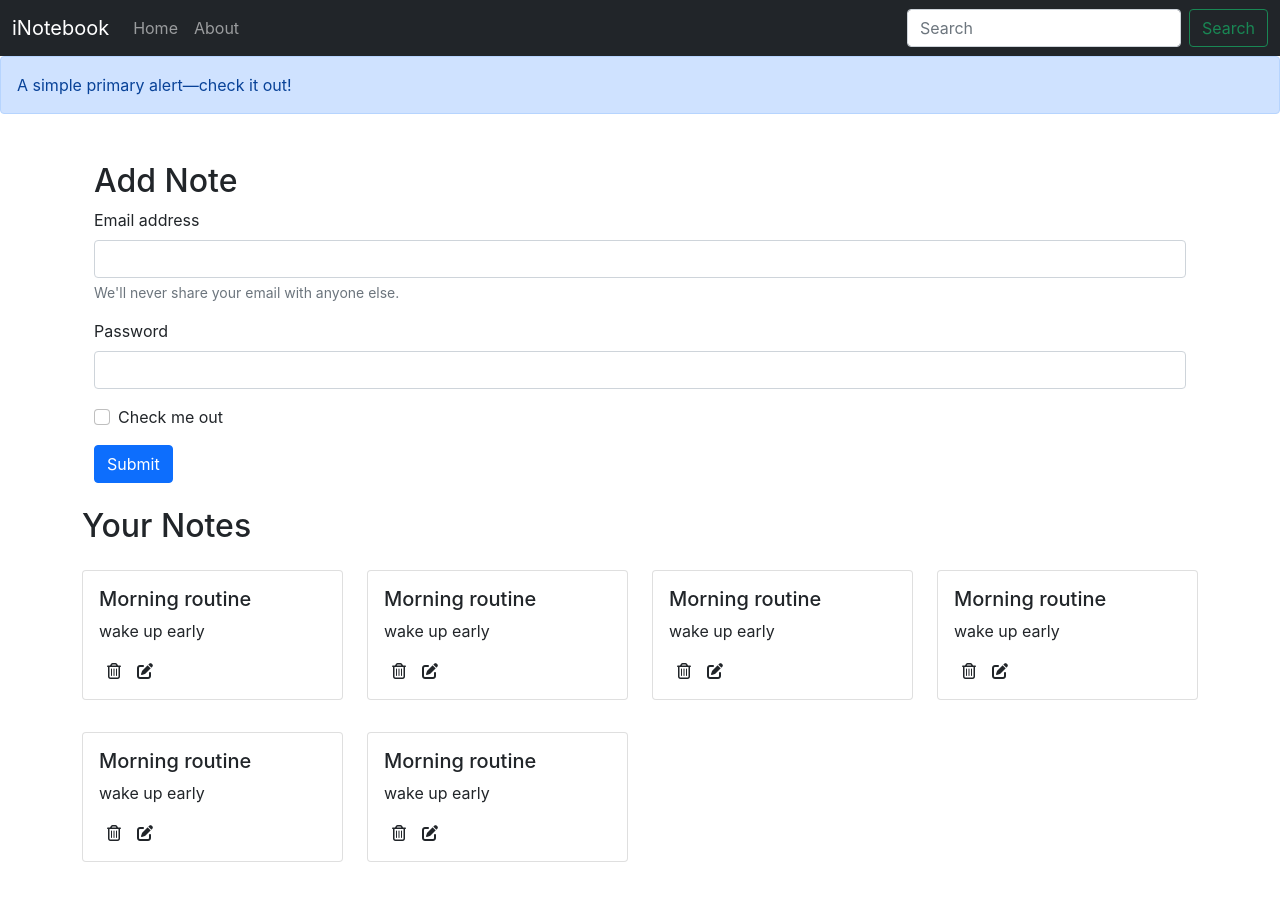
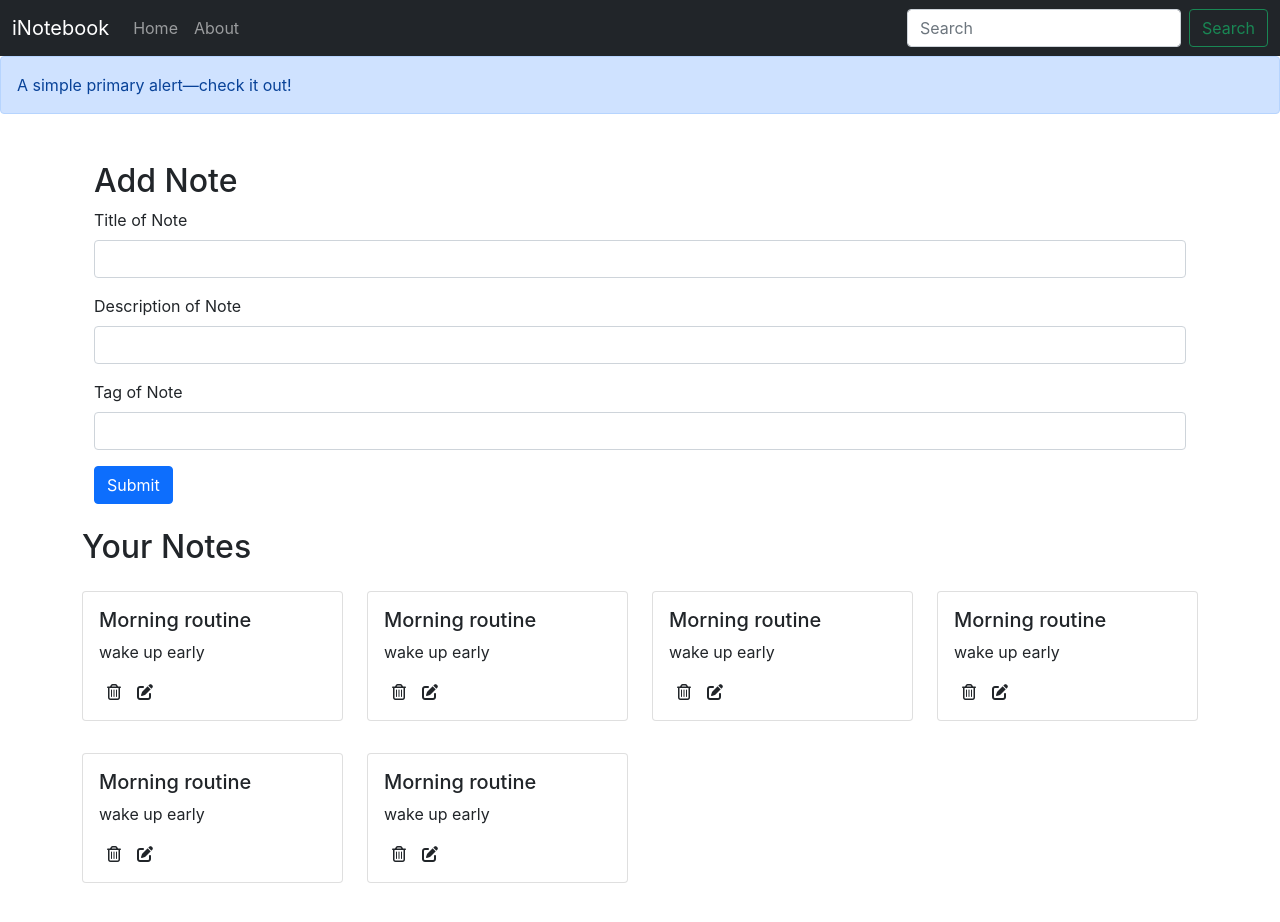
Before and after one commit to 082-Rishikant/iNote, a React (Create React App) app: page / in a window 1280 px wide. Shown: the top 922 px of the page. Built offline with nearby package versions, Linux system fonts and the light colour scheme.

Commit message:
Lecture-63 Adding AddNote Component to iNotebook

```diff
--- /dev/null
+++ b/src/components/AddNote.js
@@ -0,0 +1,45 @@
+import React, {useContext, useState} from 'react';
+import NoteContext from "../context/notes/NoteContext";
+
+function AddNote() {
+  // using NoteContext so that we can use, call and update the state that are exported  in NoteState
+  const context = useContext(NoteContext);
+  const {notes, addNote}=context;
+  // making a state for storing the vakues of note from input fields
+  const [note, setNote] = useState({title:"", description:"", tag:""})
+  // making a arrow function to hanlde the submit button click
+  const handleClick=(e)=>{
+    // this is to stop auto reseting of input fields
+    e.preventDefault();
+    // Now call the addNote function that in NoteState componenet
+    addNote(note.title, note.description, note.tag);
+  }
+
+  // here We are assigning the input fields value to the note state'object
+  const onChange=(e)=>{
+    setNote({...note, [e.target.name]:e.target.value})//special function search about it
+  }
+
+  return (
+    <div className='container my-3'>
+      <h2>Add Note</h2>
+      <form>
+        <div className="mb-3">
+          <label htmlFor="title" className="form-label">Title of Note</label>
+          <input type="text" className="form-control" id="title" name="title"  aria-describedby="titlehelp" onChange={onChange}/>
+        </div>
+        <div className="mb-3">
+          <label htmlFor="description" className="form-label">Description of Note</label>
+          <input type="text" className="form-control" id="description" name="description" onChange={onChange}/>
+        </div>
+        <div className="mb-3">
+          <label htmlFor="tag" className="form-label">Tag of Note</label>
+          <input type="text" className="form-control" id="tag" name="tag" onChange={onChange}/>
+        </div>
+        <button type="submit" className="btn btn-primary" onClick={handleClick}>Submit</button>
+      </form>
+    </div>
+  )
+}
+
+export default AddNote
--- a/src/components/Alert.js
+++ b/src/components/Alert.js
@@ -2,7 +2,7 @@
 
 function Alert() {
   return (
-    <div class="alert alert-primary" role="alert">
+    <div className="alert alert-primary" role="alert">
       A simple primary alert—check it out!
     </div>
   )
--- a/src/components/Home.js
+++ b/src/components/Home.js
@@ -4,25 +4,6 @@
 function Home() {
   return (
     <>
-    <div className='container my-3'>
-      <h2>Add Note</h2>
-      <form>
-        <div className="mb-3">
-          <label htmlFor="exampleInputEmail1" className="form-label">Email address</label>
-          <input type="email" className="form-control" id="exampleInputEmail1" aria-describedby="emailHelp" />
-          <div id="emailHelp" className="form-text">We'll never share your email with anyone else.</div>
-        </div>
-        <div className="mb-3">
-          <label htmlFor="exampleInputPassword1" className="form-label">Password</label>
-          <input type="password" className="form-control" id="exampleInputPassword1" />
-        </div>
-        <div className="mb-3 form-check">
-          <input type="checkbox" className="form-check-input" id="exampleCheck1" />
-          <label className="form-check-label" htmlFor="exampleCheck1">Check me out</label>
-        </div>
-        <button type="submit" className="btn btn-primary">Submit</button>
-      </form>
-    </div>
     <Notes/>
     </>
   )
--- a/src/components/Notes.js
+++ b/src/components/Notes.js
@@ -1,12 +1,14 @@
 import React, {useContext} from 'react';
 import NoteContext from "../context/notes/NoteContext";
 import Noteitem from './Noteitem';
-
+import AddNote from "./AddNote";
 
 function Notes() {
   const context = useContext(NoteContext);
-  const {notes, setNotes}=context;
+  const {notes}=context;
   return (
+    <>
+    <AddNote/>
     <div className='row my-4'>
       <h2>Your Notes</h2>
         {/* printing notes array using map  */}
@@ -14,6 +16,8 @@
         return <Noteitem key={id} note={note}/>
       })}
     </div>
+    </>
+
   )
 }
 
--- a/src/context/notes/NoteState.js
+++ b/src/context/notes/NoteState.js
@@ -62,9 +62,31 @@
       "__v": 0
     }
   ];
-  const [notes, setNotes] = useState(notesInitially)
+  const [notes, setNotes] = useState(notesInitially);
+
+  // addNote
+  const addNote=(title, description, tag)=>{
+    // We will created a note object and now concate this object to notes array of object
+    const note={
+      "title":title,
+      "description":description,
+      "tag":tag
+    }
+    setNotes(notes.concat(note)); // arr.concat() will return an updated array
+  }
+
+  // deleteNote
+  const deleteNote=()=>{
+
+  }
+
+  // editNote
+  const editNote=()=>{
+
+  }
+
   return(
-    <NoteContext.Provider value={{notes, setNotes}}>
+    <NoteContext.Provider value={{notes,addNote, deleteNote, editNote}}>
       {props.children}
     </NoteContext.Provider>
   )
```
